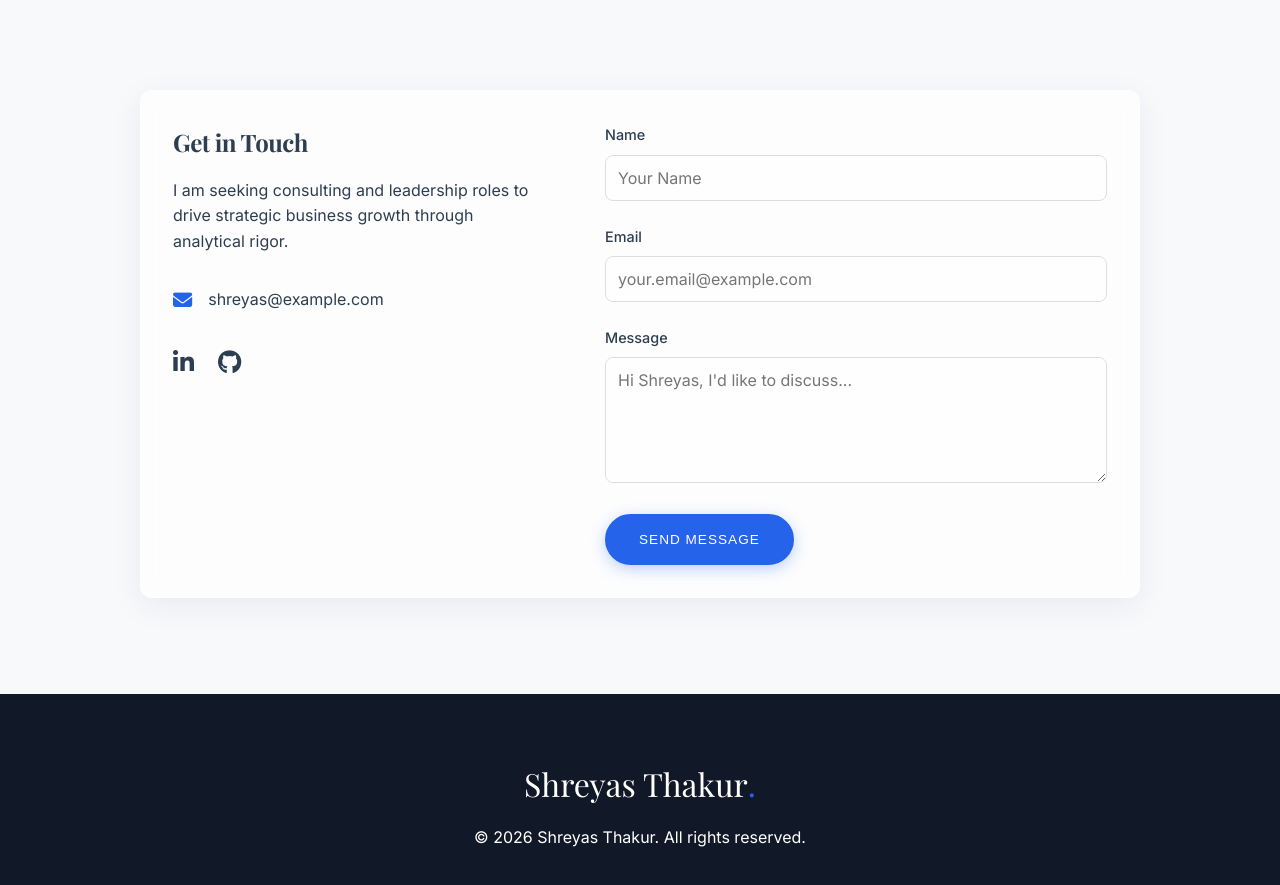
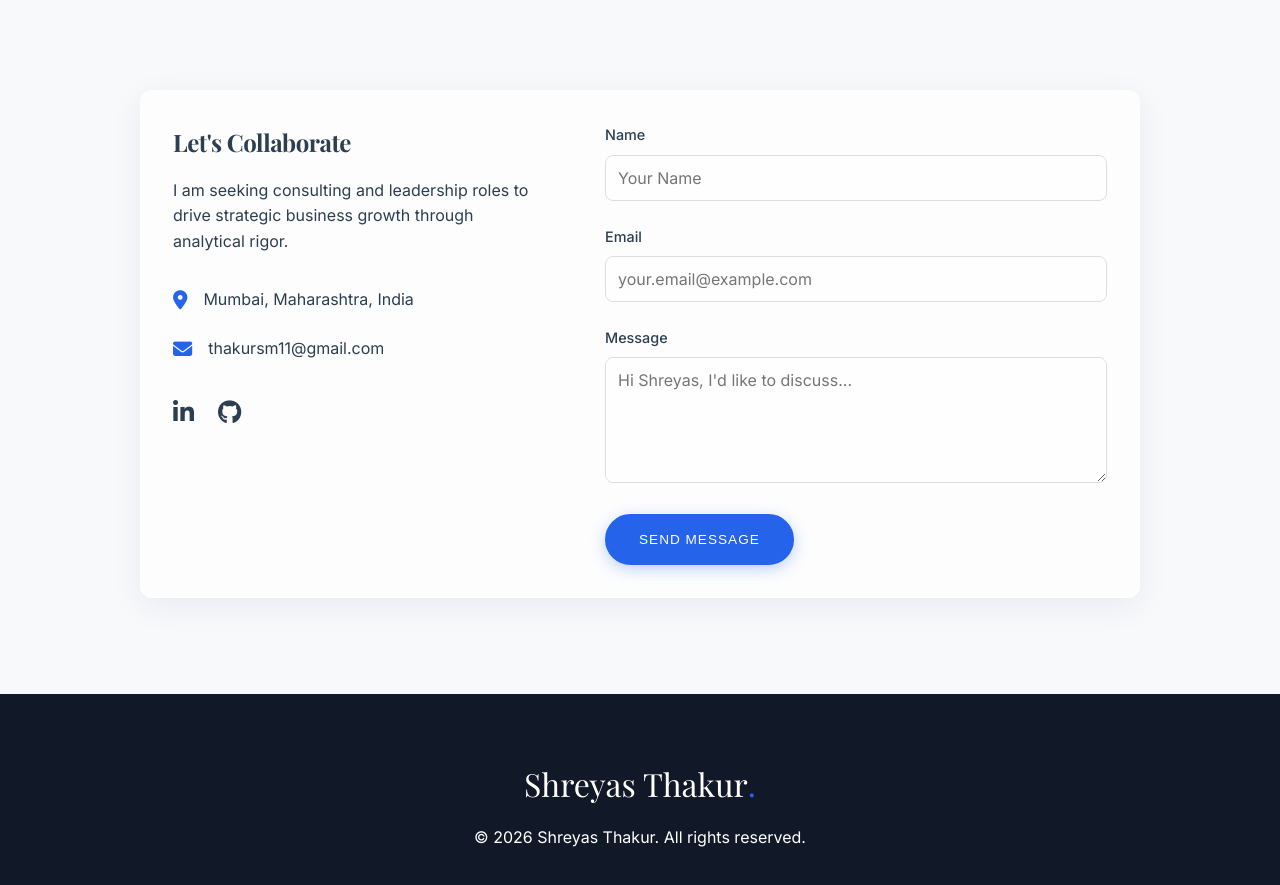
Before and after one commit to ShreyasThakur11/ShreyasThakur11.github.io, a plain HTML site: page Source Code/index.html in a window 1280 px wide. Shown: the part 5520-6405 px from the top of the page. Drawn offline with nearby package versions, Linux system fonts and the light colour scheme; a web font is replaced by a local one.

Commit message:
Shreyas Thakur Portfolio
Co-authored-by: ShreyasThakur11 <thakursm11@gmail.com>

```diff
--- a/Source Code/index.html
+++ b/Source Code/index.html
@@ -288,16 +288,20 @@
         <div class="container">
             <div class="contact-wrapper card-glass reveal-up">
                 <div class="contact-info">
-                    <h2>Get in Touch</h2>
+                    <h2>Let's Collaborate</h2>
                     <p>I am seeking consulting and leadership roles to drive strategic business growth through analytical rigor.</p>
 
                     <div class="contact-details">
                         <div class="detail-item">
+                            <i class="fas fa-map-marker-alt"></i>
+                            <span>Mumbai, Maharashtra, India</span>
+                        </div>
+                        <div class="detail-item">
                             <i class="fas fa-envelope"></i>
-                            <a href="mailto:shreyas@example.com">shreyas@example.com</a>
+                            <a href="mailto:thakursm11@gmail.com">thakursm11@gmail.com</a>
                         </div>
                         <div class="social-links">
-                            <a href="https://linkedin.com/in/shreyasthakur" target="_blank" aria-label="LinkedIn"><i class="fab fa-linkedin-in"></i></a>
+                            <a href="https://www.linkedin.com/in/shreyasthakur11/" target="_blank" aria-label="LinkedIn"><i class="fab fa-linkedin-in"></i></a>
                             <a href="https://github.com/ShreyasThakur11" target="_blank" aria-label="GitHub"><i class="fab fa-github"></i></a>
                         </div>
                     </div>
```
